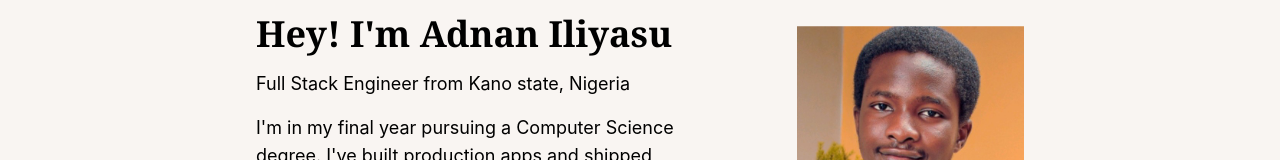
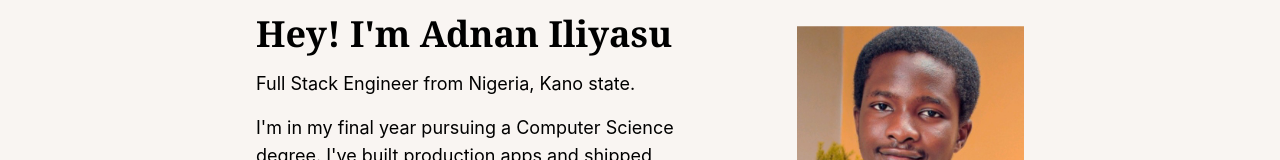
Before and after one commit to Adnan0-IM/adnanilyas.dev, a React (Vite) app: page / in a window 1280 px wide. Shown: the part 139-299 px from the top of the page. Built offline with nearby package versions, Linux system fonts and the light colour scheme.

Commit message:
fix: update job description location for clarity

```diff
--- a/src/sections/Hero.tsx
+++ b/src/sections/Hero.tsx
@@ -60,7 +60,7 @@ const Hero = () => {
               }}
               className="text-lg"
             >
-              Full Stack Engineer from Kano state, Nigeria
+              Full Stack Engineer from Nigeria, Kano state.
             </motion.p>
 
             <motion.p
```
